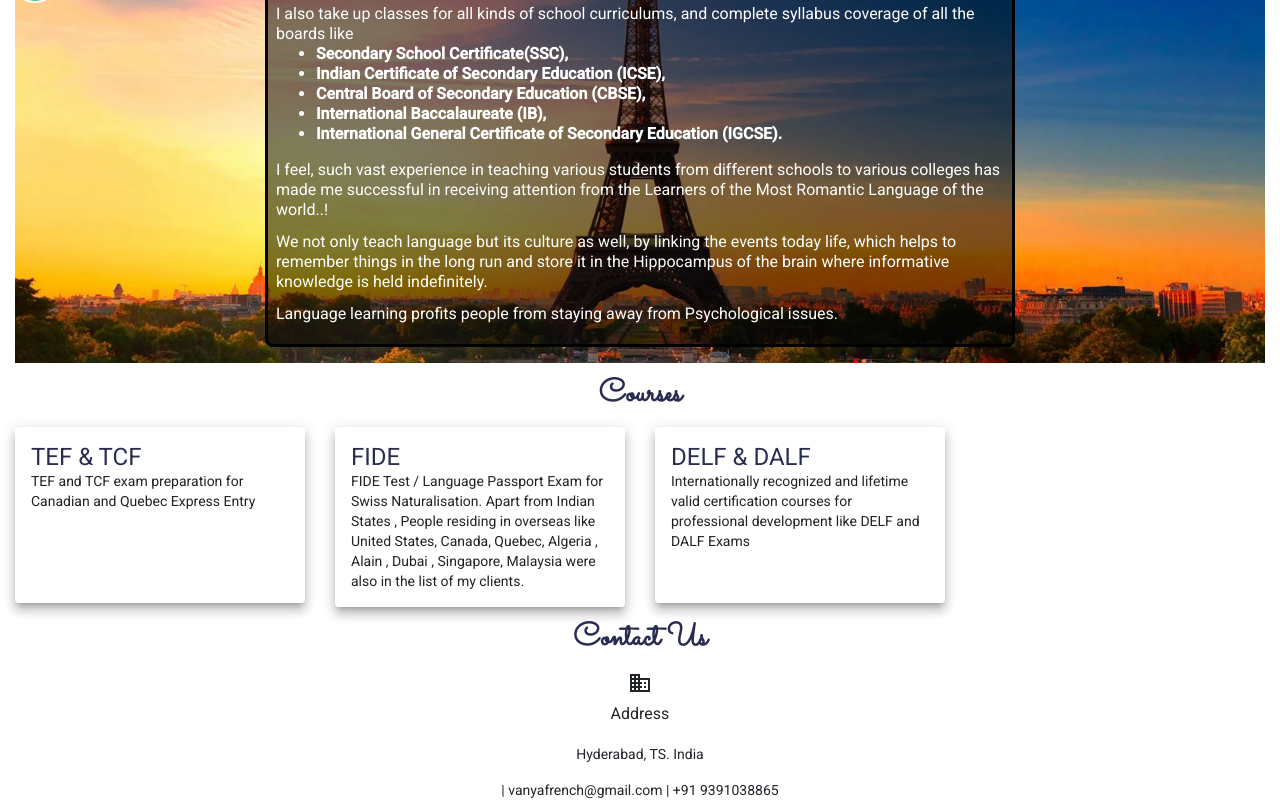
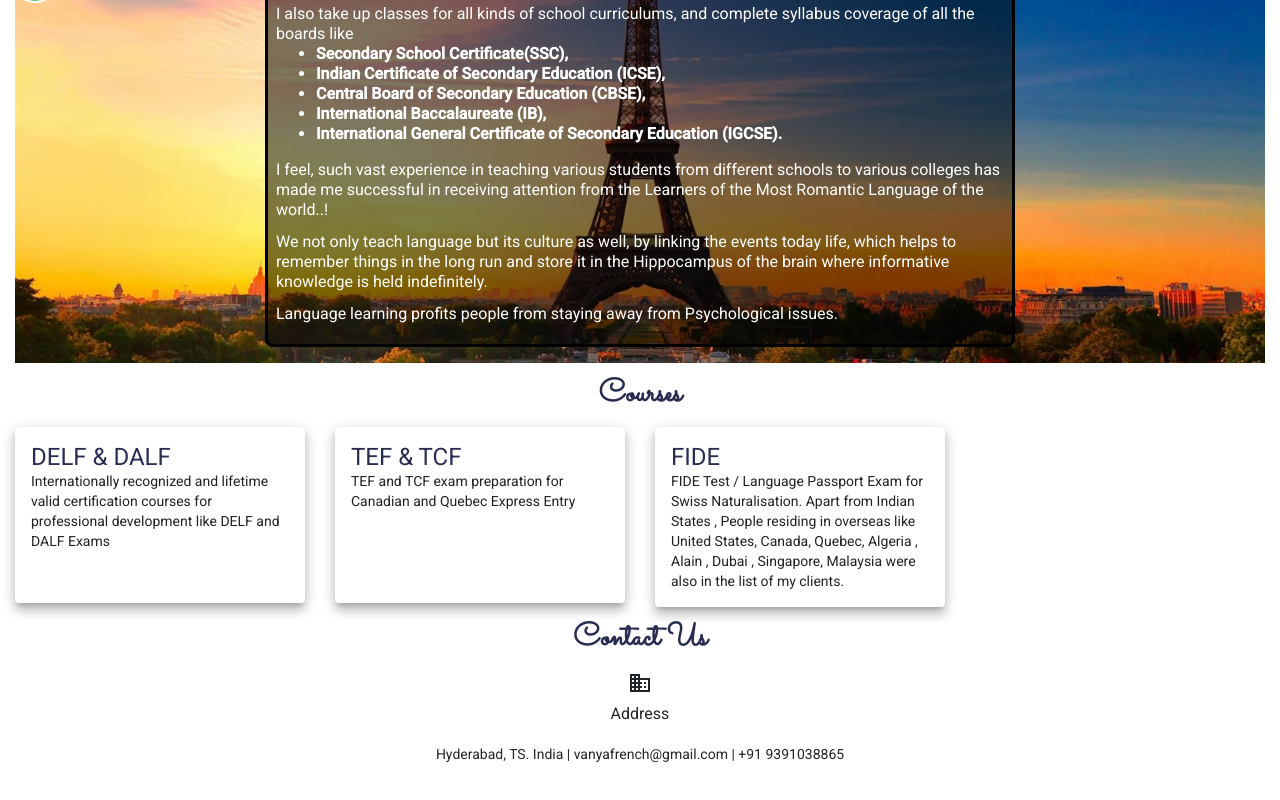
Before and after one commit to HemanthNewage/frenchclass, an Angular app: page / in a window 1280 px wide. Shown: the part 787-1587 px from the top of the page. After the commit the page ends 1551 px from the top, so only its background shows below. Built offline with nearby package versions, Linux system fonts and the light colour scheme.

Commit message:
fancy stuff

```diff
--- a/src/app/components/contactus/contactus.component.html
+++ b/src/app/components/contactus/contactus.component.html
@@ -3,7 +3,8 @@
         <mat-icon> business </mat-icon>
         <h3>Address</h3>
         <address>
-            Hyderabad, TS. India<br/>
+            Hyderabad, TS. India
+            | vanyafrench@gmail.com | +91 9391038865
         </address>
-        | vanyafrench@gmail.com | +91 9391038865
+
 </div>
--- a/src/app/components/courses/courses.component.html
+++ b/src/app/components/courses/courses.component.html
@@ -1,6 +1,13 @@
 <h2 class="text-center font-weight-bold mt-3">Courses</h2>
 
 <div class="row">
+    <div class="col-md-3">
+        <mat-card class="mat-elevation-z8">
+            <h3>DELF & DALF</h3>
+            Internationally recognized and lifetime
+            valid certification courses for professional development like DELF and DALF Exams
+        </mat-card>
+    </div>
     <div class="col-md-3">
         <mat-card class="mat-elevation-z8">
             <h3>
@@ -16,12 +23,4 @@
             Apart from Indian States , People residing in overseas like United States, Canada, Quebec, Algeria , Alain , Dubai , Singapore, Malaysia were also in the list of my clients.
         </mat-card>
     </div>
-    <div class="col-md-3">
-        <mat-card class="mat-elevation-z8">
-            <h3>DELF & DALF</h3>
-            Internationally recognized and lifetime
-            valid certification courses for professional development like DELF and DALF Exams
-        </mat-card>
-    </div>
-
 </div>
--- a/src/app/components/courses/courses.component.scss
+++ b/src/app/components/courses/courses.component.scss
@@ -9,7 +9,8 @@ h3{
 mat-card{
     min-height: 11rem;
     &:hover{
-       background-color: #ddd;
+       //background-color: #ddd;
+       transform: scale(1.02);
        cursor: pointer;
     }
 }
```
